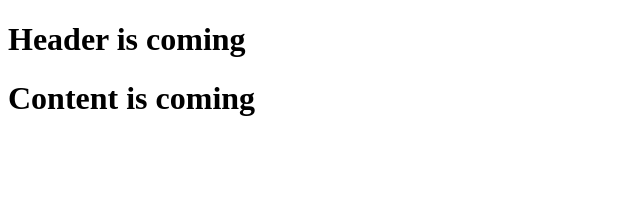
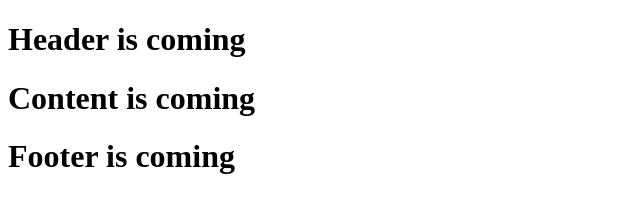
Before and after one commit to Ponch00/10_06_01, a plain HTML site: page index.html in a window 1280 px wide. Shown: the whole page, without its empty margins (0-640 px from the left). Drawn offline with Linux system fonts and the light colour scheme.

Commit message:
feat: add footer

```diff
--- a/index.html
+++ b/index.html
@@ -15,5 +15,8 @@
   <div class="content">
     <h1>Content is coming</h1>
   </div>
+  <footer>
+    <h1>Footer is coming</h1>
+  </footer>
 </body>
 </html>
```
